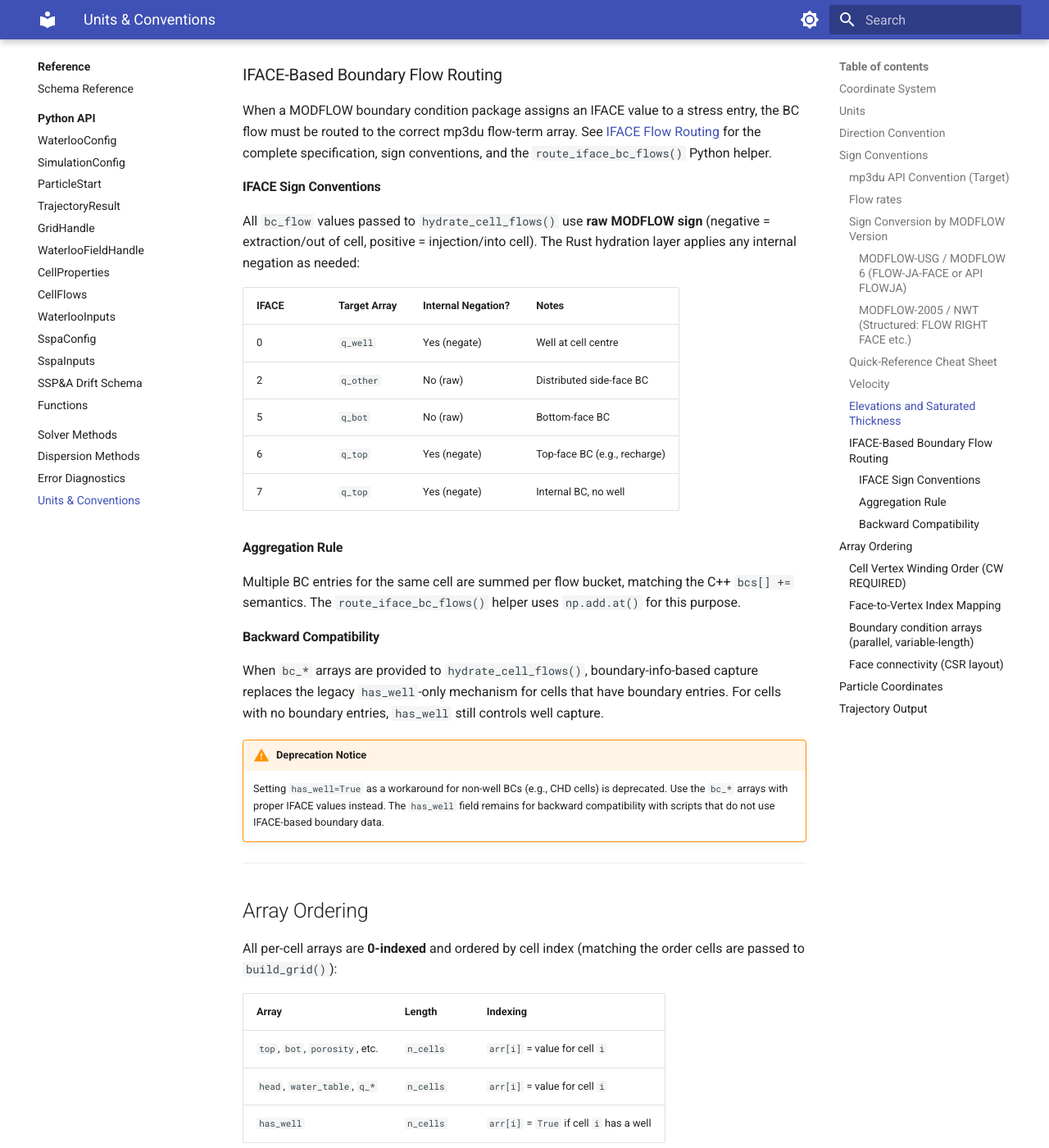
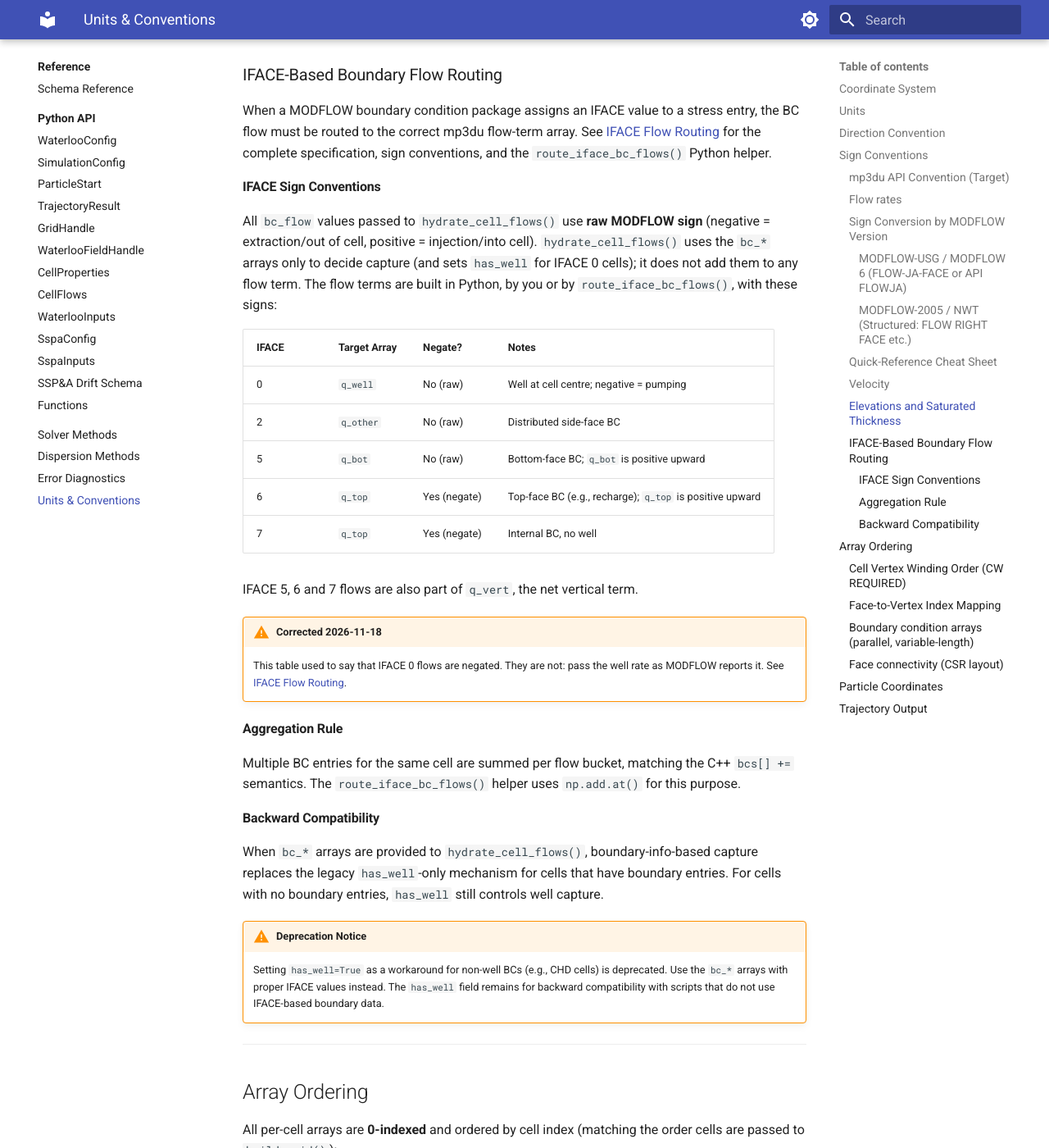
Before and after one commit to sspa-inc/mp3du-rs-docs, an MkDocs documentation site: the page built from docs/reference/units-and-conventions.md, in a window 1280 px wide and 1400 px high, scrolled down 7189 px. Shown: the whole window at 82% size. Built offline with MkDocs 1.6.1 and Material for MkDocs 9.7.7, drawn with Linux system fonts in a browser that asks for light colours; some of the changed text lies outside the part shown.

Commit message:
Docs: q_top/q_bot positive upward; IFACE 0 wells not negated
- q_top and q_bot are flows in +z, as in mod-PATH3DU: recharge entering
  the top is negative q_top. The units table said "entering through the
  top"; following it made particles in recharge cells rise.
- route_iface_bc_flows() and the IFACE tables negated IFACE 0 flows into
  q_well. MODFLOW's rate must be passed unchanged (negative = pumping);
  with the negated rate particles stalled at the well cell's corners.
  Helper code, docstring and doctests corrected (doctests now also pass
  under NumPy 2).
- bc_* arrays only drive capture; the flow terms are built in Python.
- agent-prompts: q_vert from the cell balance, storage in q_storage.
- Stub, llms-full.txt and raw stub updated.

Co-Authored-By: Claude Opus 5.5 <noreply@anthropic.com>

```diff
--- a/docs/reference/units-and-conventions.md
+++ b/docs/reference/units-and-conventions.md
@@ -93,8 +93,8 @@ once to positive = INTO, then pass the result to both.
 |----------|------------|-------------|
 | Face flow (`hydrate_cell_flows`) | positive = **into** the cell | mp3du convention; transform your MODFLOW output to match |
 | Face flow (`hydrate_waterloo_inputs`) | positive = **into** the cell | same array as `hydrate_cell_flows` — no separate transformation |
-| `q_top` positive | Flow entering through the top face (from above) | |
-| `q_bot` positive | Flow entering through the bottom face (from below) | |
+| `q_top` positive | Flow **upward** through the top face, i.e. **out** of the cell | As the C++ (`qtop + qtopface`). Recharge entering the top is **negative** |
+| `q_bot` positive | Flow **upward** through the bottom face, i.e. **into** the cell from below | As the C++ (`qbot + qbotface`) |
 | `q_well` (everywhere) | **negative** = pumping (extraction), positive = injection | Raw MODFLOW sign — **never negate** |
 | `q_storage` | **positive** = water released from storage into the cell | Raw MODFLOW sign — **never negate**. MODFLOW 6: `STO-SS + STO-SY`; MODFLOW-2005 / USG: `STORAGE`; zeros for steady state |
 | `q_vert` | net vertical flow through the top and bottom faces (cell-to-cell **and** boundary flows), **without** storage | `fit_waterloo()` subtracts `q_storage` from it. See [IFACE Flow Routing](iface-flow-routing.md#q_vert-consistency-audit-results) |
@@ -268,16 +268,25 @@ sign conventions, and the ``route_iface_bc_flows()`` Python helper.
 #### IFACE Sign Conventions
 
 All `bc_flow` values passed to `hydrate_cell_flows()` use **raw MODFLOW sign**
-(negative = extraction/out of cell, positive = injection/into cell). The Rust
-hydration layer applies any internal negation as needed:
+(negative = extraction/out of cell, positive = injection/into cell).
+`hydrate_cell_flows()` uses the `bc_*` arrays only to decide capture (and sets
+`has_well` for IFACE 0 cells); it does not add them to any flow term. The flow terms are built in Python, by you or by
+`route_iface_bc_flows()`, with these signs:
 
-| IFACE | Target Array | Internal Negation? | Notes |
-|-------|-------------|-------------------|-------|
-| 0 | `q_well` | Yes (negate) | Well at cell centre |
+| IFACE | Target Array | Negate? | Notes |
+|-------|-------------|---------|-------|
+| 0 | `q_well` | No (raw) | Well at cell centre; negative = pumping |
 | 2 | `q_other` | No (raw) | Distributed side-face BC |
-| 5 | `q_bot` | No (raw) | Bottom-face BC |
-| 6 | `q_top` | Yes (negate) | Top-face BC (e.g., recharge) |
+| 5 | `q_bot` | No (raw) | Bottom-face BC; `q_bot` is positive upward |
+| 6 | `q_top` | Yes (negate) | Top-face BC (e.g., recharge); `q_top` is positive upward |
 | 7 | `q_top` | Yes (negate) | Internal BC, no well |
+
+IFACE 5, 6 and 7 flows are also part of `q_vert`, the net vertical term.
+
+!!! warning "Corrected 2026-11-18"
+    This table used to say that IFACE 0 flows are negated. They are not: pass the
+    well rate as MODFLOW reports it. See
+    [IFACE Flow Routing](iface-flow-routing.md).
 
 #### Aggregation Rule
 
```
Also changed, not shown: docs/concepts/iface-boundary-capture.md (+11 -10 lines), docs/guides/agent-prompts.md (+2 -2 lines), docs/guides/running-simulations.md (+2 -2 lines), docs/llms-full.txt (+12 -2 lines), docs/reference/iface-flow-routing.md (+20 -4 lines), docs/scripts/mp3du_iface_routing.py (+15 -12 lines), 2 other files.
